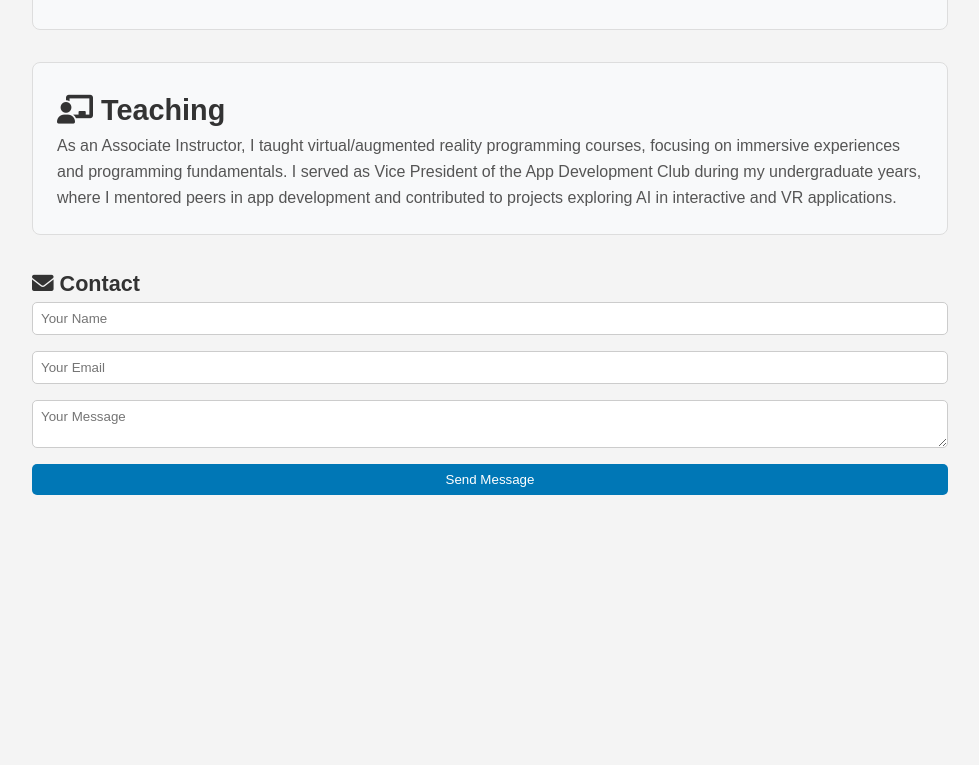
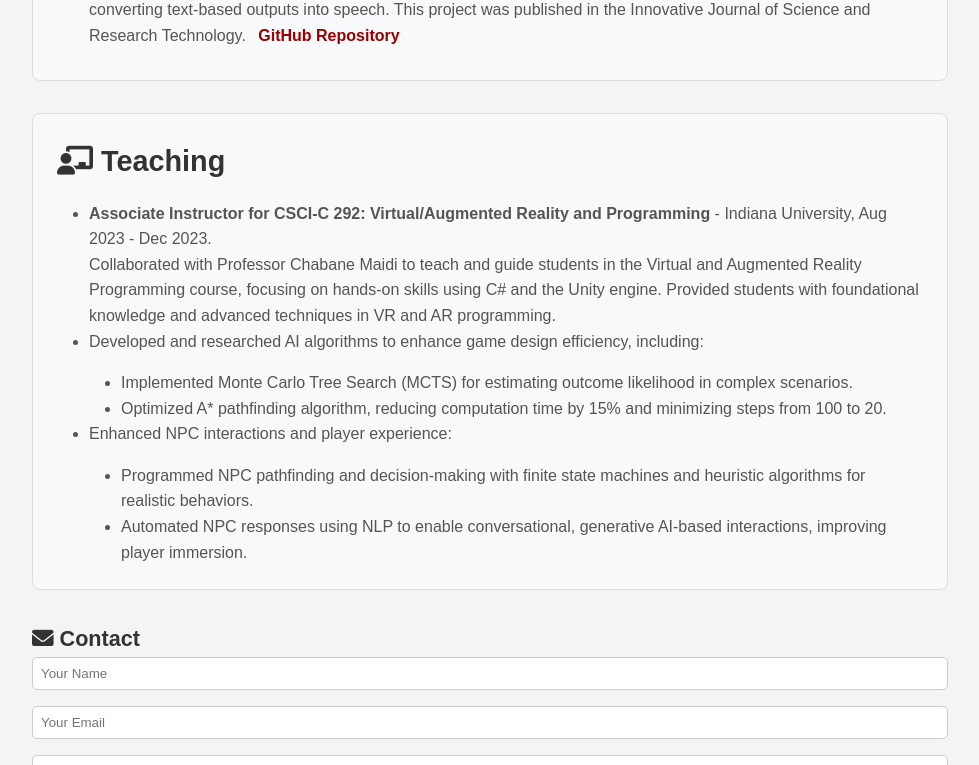
Before and after one commit to koushik16/koushik-portfolio, a plain HTML site: page index.html in a window 1280 px wide. Shown: the part 2828-3593 px from the top of the page, without its empty margins (300-1279 px from the left). Before the commit the page ends 3403 px from the top, so only its background shows below. Drawn offline with Linux system fonts and the light colour scheme.

Commit message:
changed teaching andf added about vc in achivements

```diff
--- a/index.html
+++ b/index.html
@@ -166,6 +166,9 @@
                             - Completed training on cloud-based solutions and data management on Microsoft Azure.
                             <a href="https://www.credly.com/badges/ffbecdc3-432d-4084-a07e-0366b12f504e/public_url" target="_blank">View Certificate</a>
                         </li>
+                        <li>
+                            <strong>Vice President, App Development Club</strong> - Led and organized initiatives, projects, and events for the App Development Club during undergraduate studies, enhancing teamwork and technical innovation.
+                        </li>
                     </ul>
                 </div>
             </section>
@@ -238,7 +241,27 @@
             <section id="teaching", class="highlight">
                 <h2><i class="fas fa-chalkboard-teacher"></i> Teaching</h2>
                 <div class="teaching-content">
-                <p>As an Associate Instructor, I taught virtual/augmented reality programming courses, focusing on immersive experiences and programming fundamentals. I served as Vice President of the App Development Club during my undergraduate years, where I mentored peers in app development and contributed to projects exploring AI in interactive and VR applications.</p>
+                    <ul>
+                        <li>
+                            <strong>Associate Instructor for CSCI-C 292: Virtual/Augmented Reality and Programming</strong> -
+                            Indiana University, Aug 2023 - Dec 2023.
+                            <p>Collaborated with Professor Chabane Maidi to teach and guide students in the Virtual and Augmented Reality Programming course, focusing on hands-on skills using C# and the Unity engine. Provided students with foundational knowledge and advanced techniques in VR and AR programming.</p>
+                        </li>
+                        <li>
+                            <p>Developed and researched AI algorithms to enhance game design efficiency, including:</p>
+                            <ul>
+                                <li>Implemented Monte Carlo Tree Search (MCTS) for estimating outcome likelihood in complex scenarios.</li>
+                                <li>Optimized A* pathfinding algorithm, reducing computation time by 15% and minimizing steps from 100 to 20.</li>
+                            </ul>
+                        </li>
+                        <li>
+                            <p>Enhanced NPC interactions and player experience:</p>
+                            <ul>
+                                <li>Programmed NPC pathfinding and decision-making with finite state machines and heuristic algorithms for realistic behaviors.</li>
+                                <li>Automated NPC responses using NLP to enable conversational, generative AI-based interactions, improving player immersion.</li>
+                            </ul>
+                        </li>
+                    </ul>
                 </div>
             </section>
 
```
